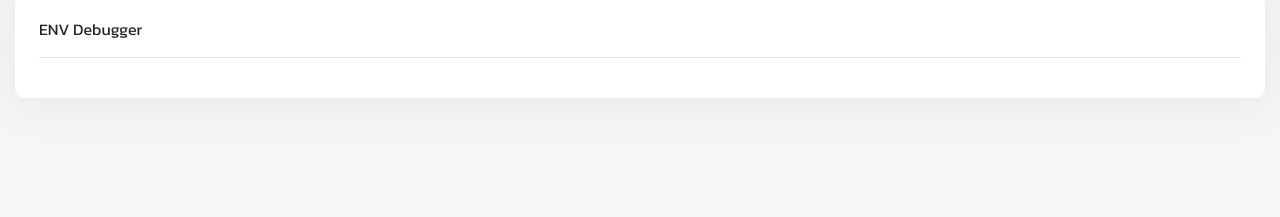
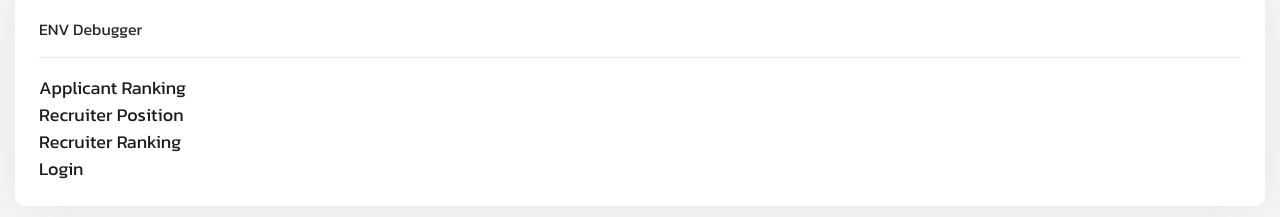
Before and after one commit to sit-leo/leo-frontend, a Next.js app: page / in a window 1280 px wide. Shown: the part 437-654 px from the top of the page. Built offline with nearby package versions, Linux system fonts and the light colour scheme.

Commit message:
[ADD] add development menu for debug and demo

```diff
--- a/components/landing/index.js
+++ b/components/landing/index.js
@@ -1,14 +1,34 @@
 import React from 'react';
+import Link from 'next/link';
 
 import env from '../../config/env';
 
 import WithNavbar from '../layouts/with-navbar';
 
 import { ContainerFluid, Row, Col } from '../base/Grid';
-import { TitlePrimary, TextError } from '../base/Text';
+import Text, { TitlePrimary, TextError } from '../base/Text';
 import Card from '../base/Card';
 import { RankingAvatar } from '../base/Image';
 import Flex, { FlexCenter } from '../base/Flex';
+
+const linksDebug = [
+  {
+    name: 'Applicant Ranking',
+    path: '/matches/1/applicants/ranking',
+  },
+  {
+    name: 'Recruiter Position',
+    path: '/matches/1/recruiters/positions',
+  },
+  {
+    name: 'Recruiter Ranking',
+    path: '/matches/1/positions/1/ranking',
+  },
+  {
+    name: 'Login',
+    path: '/login',
+  },
+];
 
 const LandingIndex = () => (
   <WithNavbar>
@@ -29,6 +49,17 @@ const LandingIndex = () => (
             <Flex className="flex-column">
               <TextError>{ env.public.type }</TextError>
               <TextError>{ env.public.matchingApi }</TextError>
+              <TextError>{ env.public.matchApi }</TextError>
+              <TextError>{ env.public.userApi }</TextError>
+              {
+                linksDebug.map(menu => (
+                  <Link key={menu.name} href={menu.path}>
+                    <a href="#">
+                      <Text>{menu.name}</Text>
+                    </a>
+                  </Link>
+                ))
+              }
             </Flex>
           </Card>
         </Col>
```
